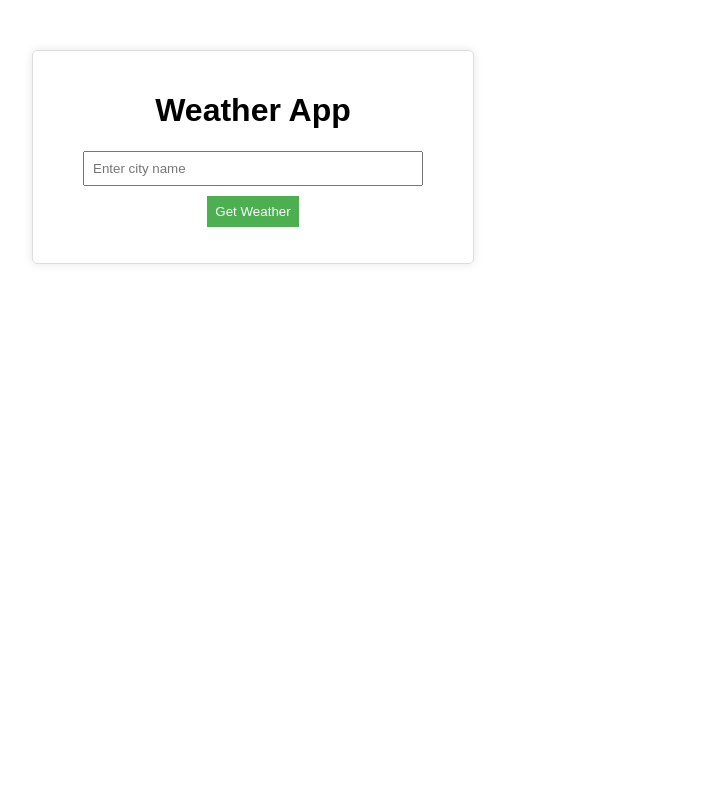
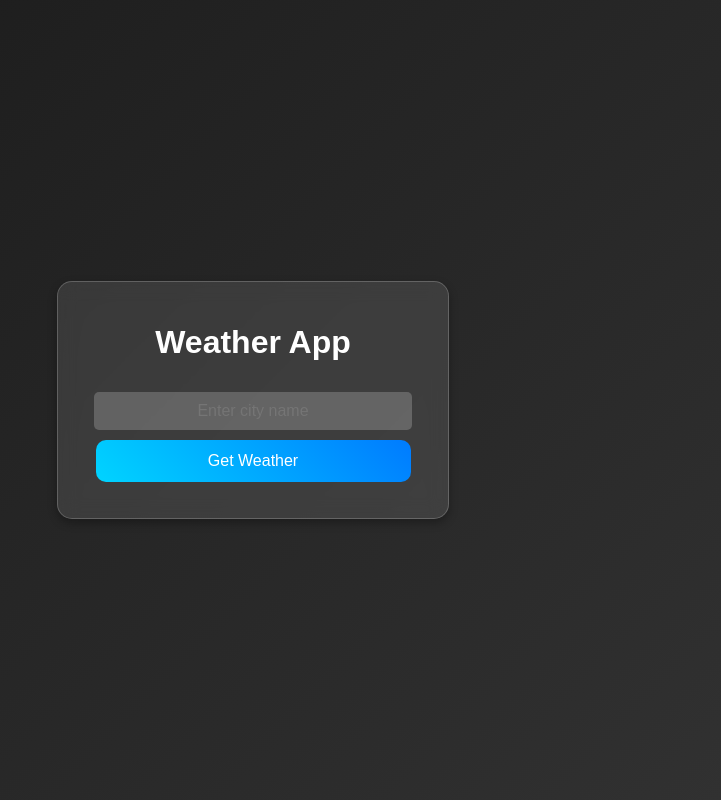
Before and after one commit to AkshayBasti123/WeatherTracker, a plain HTML site: page index.html in a window 1280 px wide. Shown: the whole page, without its empty margins (387-1108 px from the left). Drawn offline with Linux system fonts and the light colour scheme.

Commit message:
Update style.css

```diff
--- a/style.css
+++ b/style.css
@@ -1,36 +1,81 @@
+/* === Global Styles === */
 body {
-    font-family: Arial, sans-serif;
-    text-align: center;
-    margin-top: 50px;
+    font-family: 'Poppins', sans-serif;
+    background: linear-gradient(135deg, #1a1a1a, #333333);
+    color: white;
+    display: flex;
+    justify-content: center;
+    align-items: center;
+    height: 100vh;
+    margin: 0;
 }
 
+/* === Container (Glassmorphism Effect) === */
 .container {
-    max-width: 400px;
-    margin: auto;
+    background: rgba(255, 255, 255, 0.1);
     padding: 20px;
-    border: 1px solid #ddd;
-    border-radius: 5px;
-    box-shadow: 0 0 10px rgba(0, 0, 0, 0.1);
+    border-radius: 15px;
+    box-shadow: 0px 4px 10px rgba(0, 0, 0, 0.3);
+    text-align: center;
+    width: 350px;
+    backdrop-filter: blur(10px);
+    border: 1px solid rgba(255, 255, 255, 0.2);
 }
 
-input {
-    width: 80%;
-    padding: 8px;
-    margin-bottom: 10px;
+/* === Title === */
+h2 {
+    font-size: 24px;
+    text-transform: uppercase;
+    letter-spacing: 2px;
+    color: #00d4ff;
 }
 
+/* === Input Field === */
+input {
+    width: 85%;
+    padding: 10px;
+    margin: 10px 0;
+    border: none;
+    border-radius: 5px;
+    background: rgba(255, 255, 255, 0.2);
+    color: white;
+    font-size: 16px;
+    text-align: center;
+}
+
+/* === Button === */
 button {
-    padding: 8px;
-    background-color: #4CAF50;
+    background: linear-gradient(45deg, #00d4ff, #007bff);
     color: white;
     border: none;
+    padding: 12px;
+    border-radius: 10px;
     cursor: pointer;
+    width: 90%;
+    font-size: 16px;
+    transition: all 0.3s ease-in-out;
 }
 
 button:hover {
-    background-color: #45a049;
+    background: linear-gradient(45deg, #007bff, #00d4ff);
+    transform: scale(1.05);
 }
 
+/* === Weather Info === */
+.weather-info {
+    margin-top: 20px;
+    font-size: 18px;
+}
+
+/* === Weather Icons & Effects === */
+.weather-icon {
+    width: 80px;
+    margin-top: 10px;
+}
+
+/* === Error Message === */
 .error {
-    color: red;
+    color: #ff4d4d;
+    font-weight: bold;
+    margin-top: 10px;
 }
```
